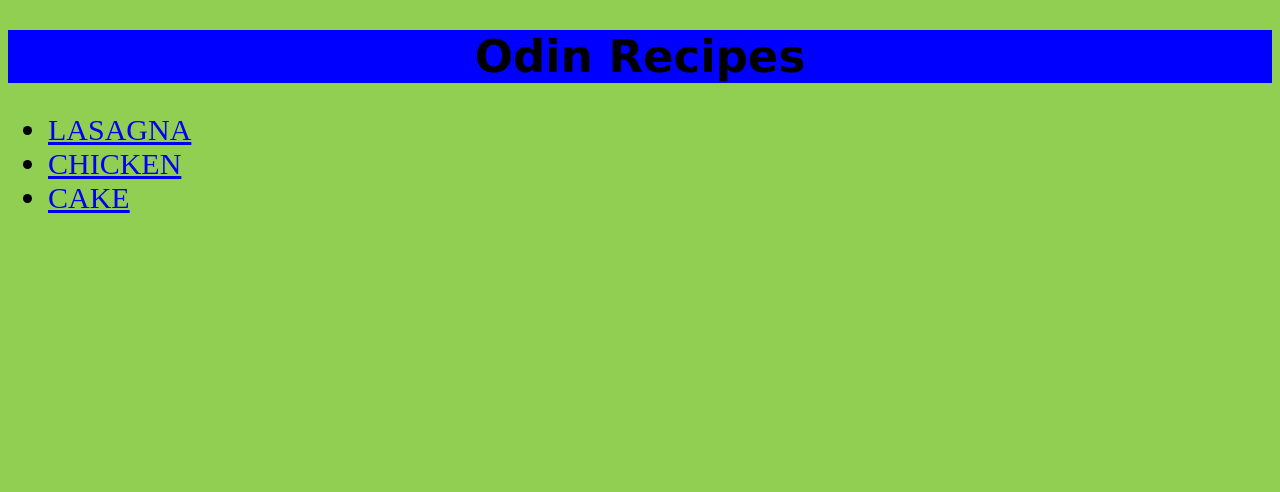
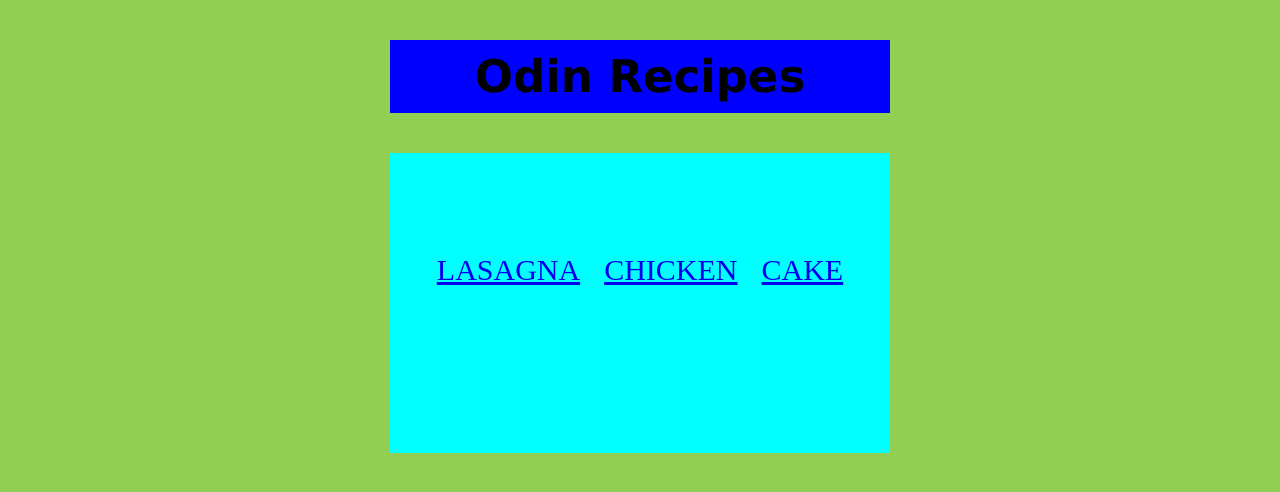
Before and after one commit to AtkTheDeveloper/odin-recipes, a plain HTML site: page index.html in a window 1280 px wide. Drawn offline with Linux system fonts and the light colour scheme.

Commit message:
Added some styling to the layout of the homepage after learning layouts

```diff
--- a/style.css
+++ b/style.css
@@ -1,3 +1,8 @@
+*{
+    margin: 0;
+    padding: 0;
+    box-sizing: border-box;
+}
 body{
     background-color: rgb(145, 207, 83);
 }
@@ -7,7 +12,24 @@ h1{
     font-size: 45px;
     font-weight: 600;
     font-family: Verdana, Geneva, Tahoma, sans-serif;
+    width: 500px;
+    margin: 40px auto;
+    padding: 10px;
 }
 ul{
+    background-color: aqua;
+    width: 500px;
+    height: 300px;
+    margin: 0 auto;
+    padding: 20px;
+    text-align: center;
+}
+ul li{
+    display: inline-block;
+    padding: 10px;
+}
+ul li a{
+    display: block;
     font-size: 30px;
+    margin-top: 70px;
 }
```
